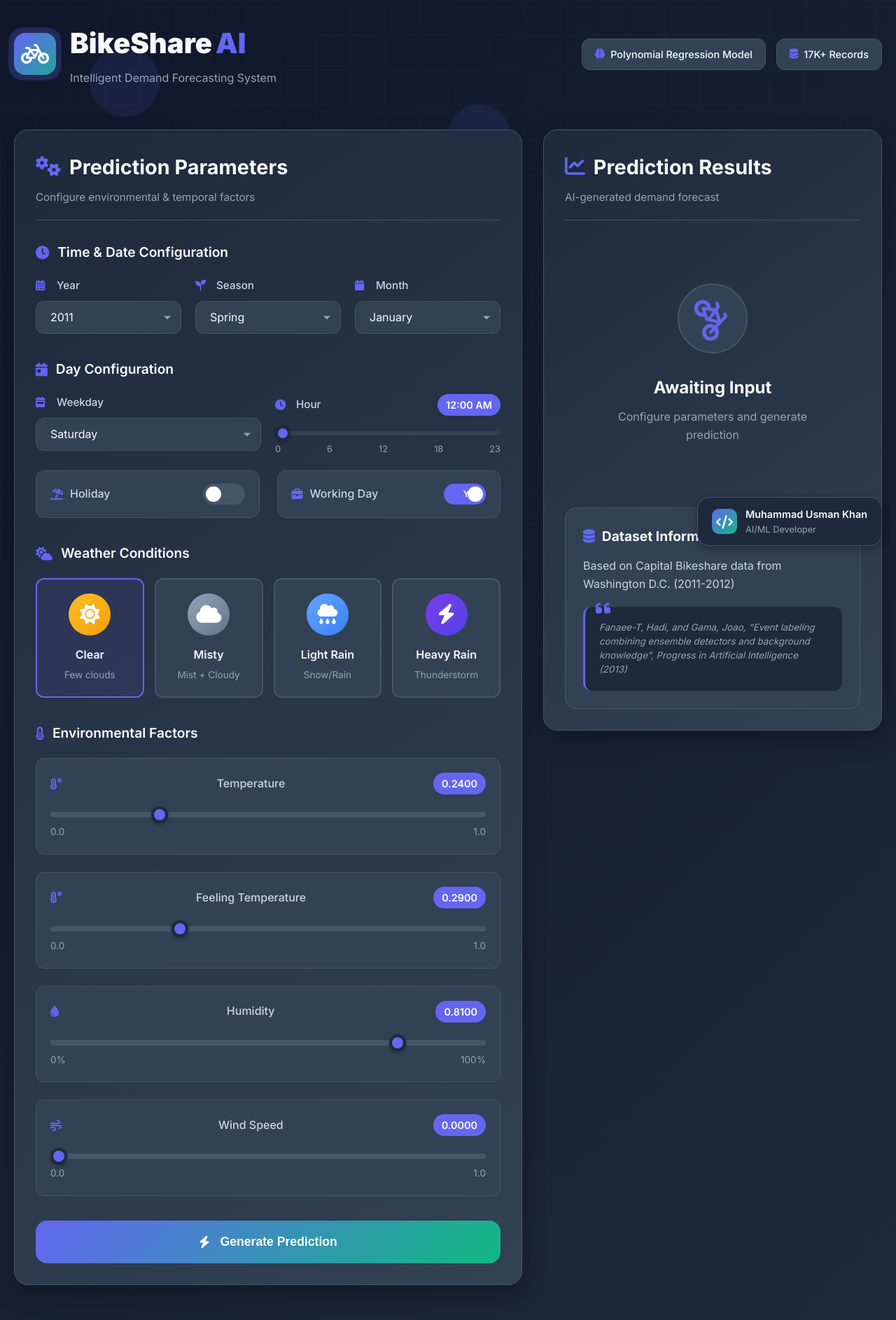
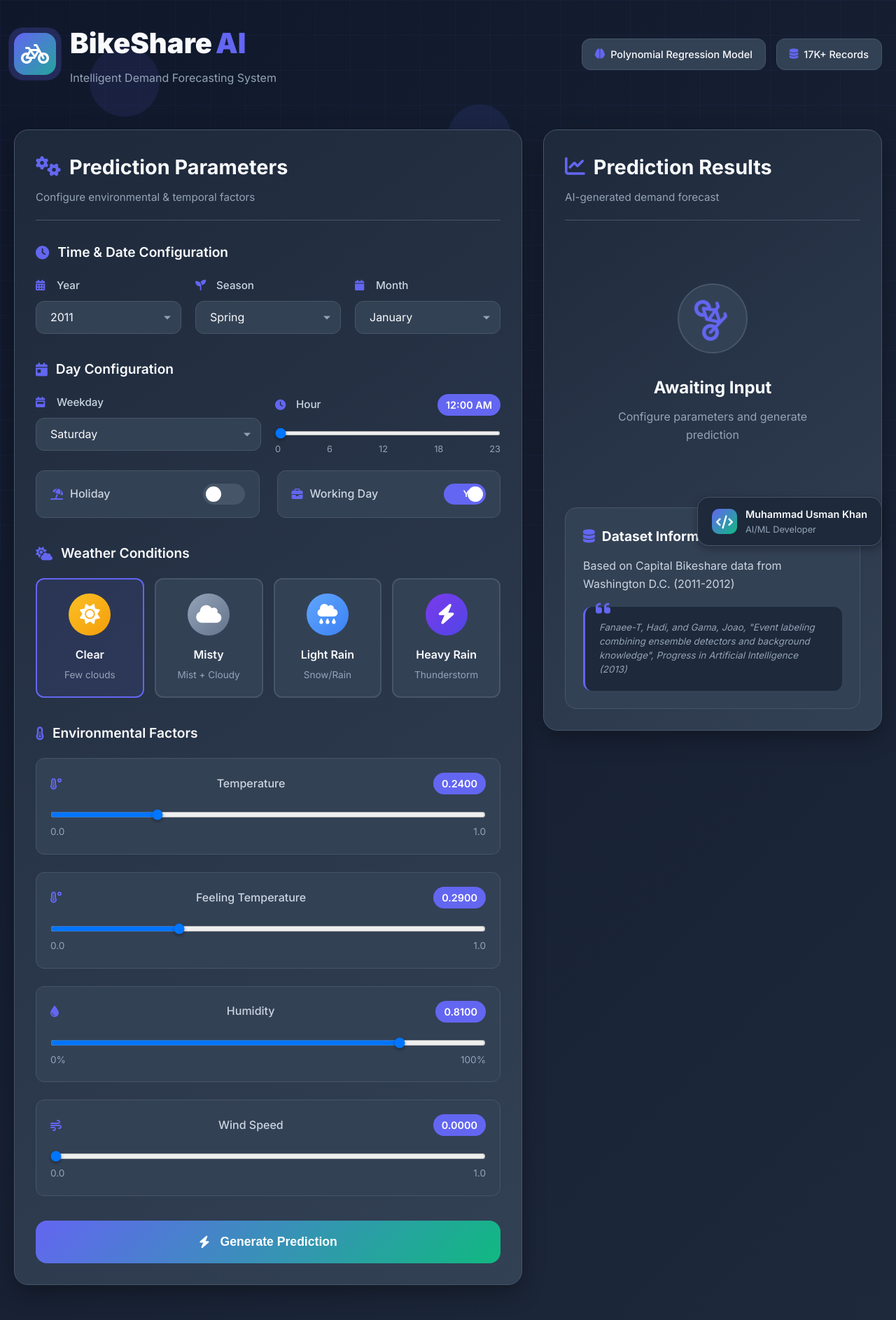
Before and after one commit to MuhammadUsman-Khan/AI-Projects-NAVTTC, a Flask app: page / in a window 1280 px wide. Shown: the whole page at 70% size. Run offline with Flask 3, Linux system fonts and the light colour scheme; parts of the project's set-up code (start-up, migrations or seed data) failed here and were passed over.

Commit message:
ML 2nd project

```diff
--- a/Bike Sharing Demand Prediction/static/style.css
+++ b/Bike Sharing Demand Prediction/static/style.css
@@ -440,7 +440,6 @@ body {
     background: var(--bg-surface);
     border-radius: 3px;
     outline: none;
-    -webkit-appearance: none;
     margin-bottom: 10px;
 }
 
@@ -658,7 +657,6 @@ input:checked + .slider + .toggle-text {
     background: var(--bg-hover);
     border-radius: 4px;
     outline: none;
-    -webkit-appearance: none;
     margin-bottom: 10px;
 }
 
```
